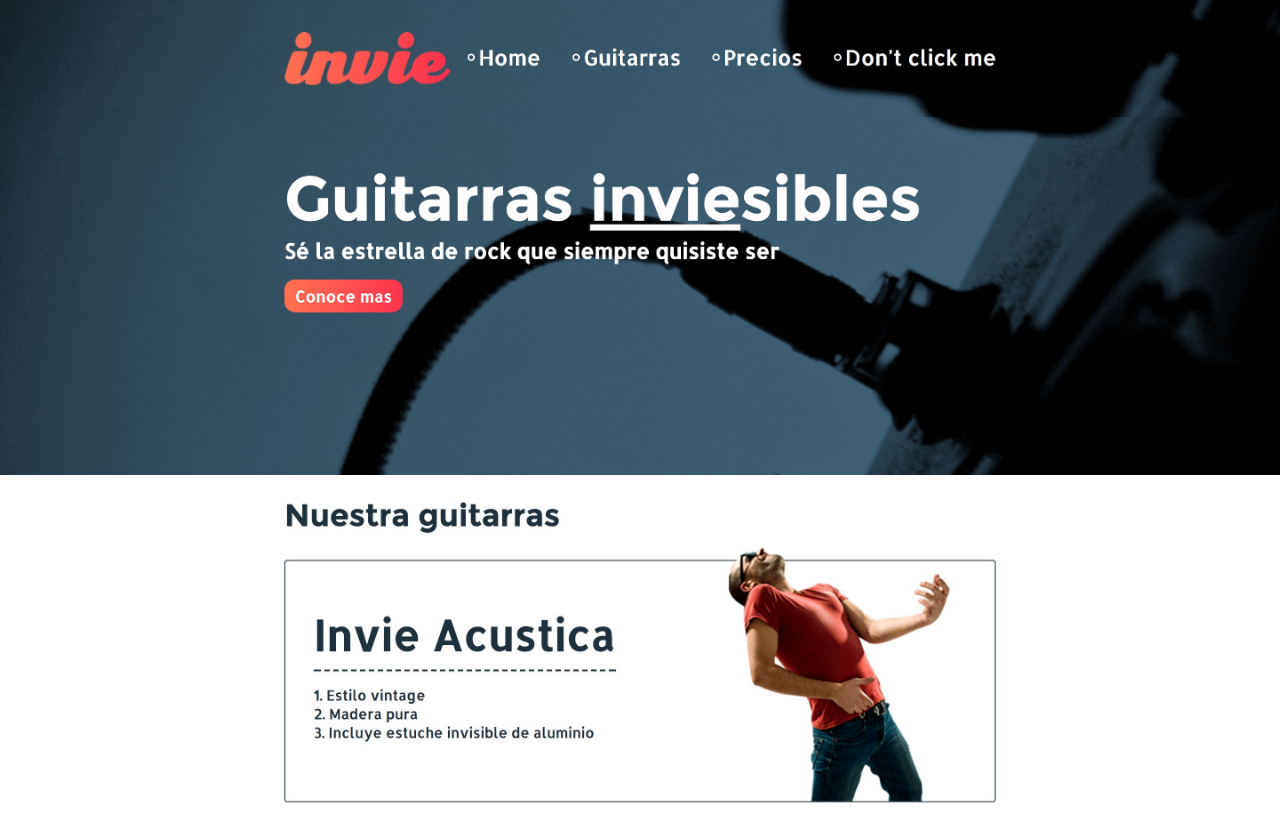
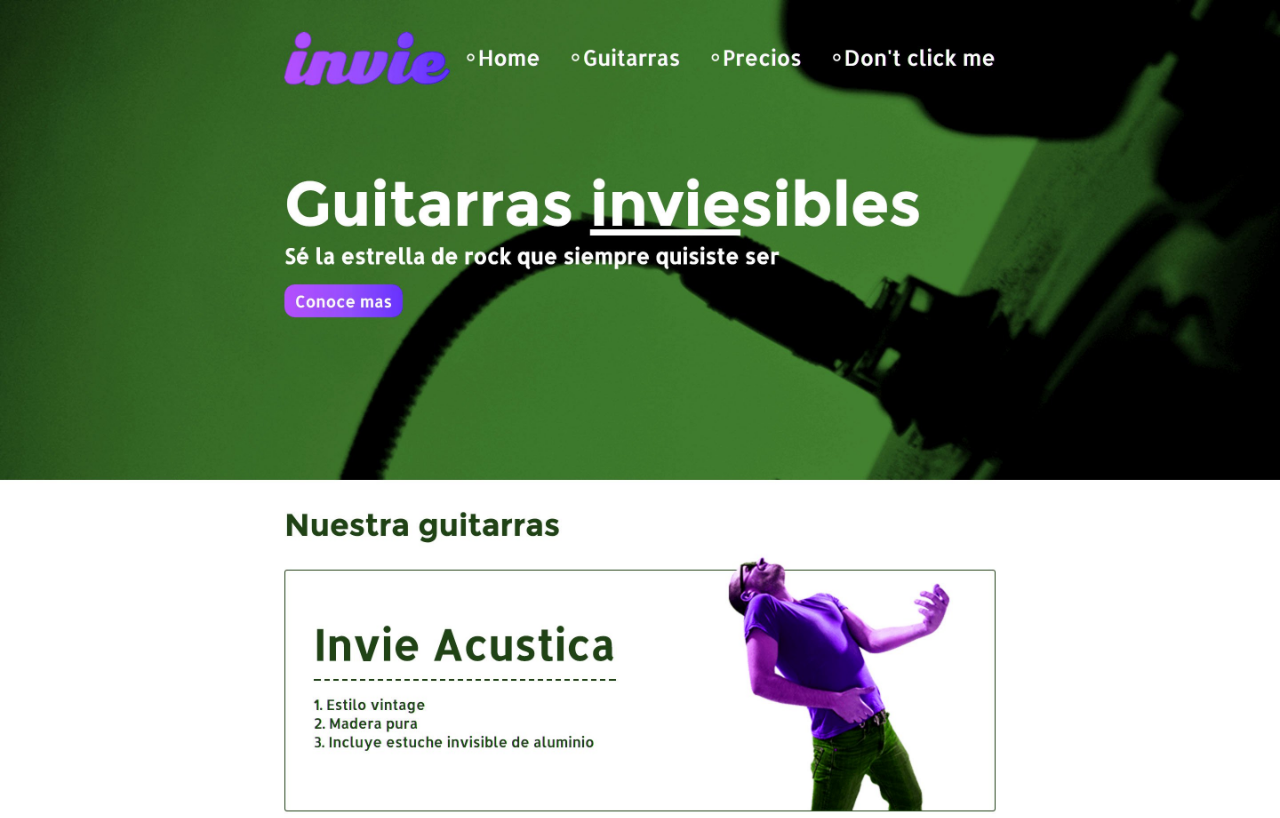
Before and after one commit to edevars/invie-github, a plain HTML site: page index.html in a window 1280 px wide. Shown: the top 818 px of the page. Drawn offline with Linux system fonts and the light colour scheme.

Commit message:
nueva version de invie -verde

```diff
--- a/index.html
+++ b/index.html
@@ -11,8 +11,6 @@
     </style>
   </head>
   <body>
-    <img src="./header.jpg" alt="header" />
-    <img src="./hero.jpg" alt="Hero">
-    <img src="./acustica.jpg" alt="Acustica">
+    <img src="./nueva-version.jpg" alt="">
 </body>
 </html>
```
Also changed, not shown: nueva-version.jpg (added).
